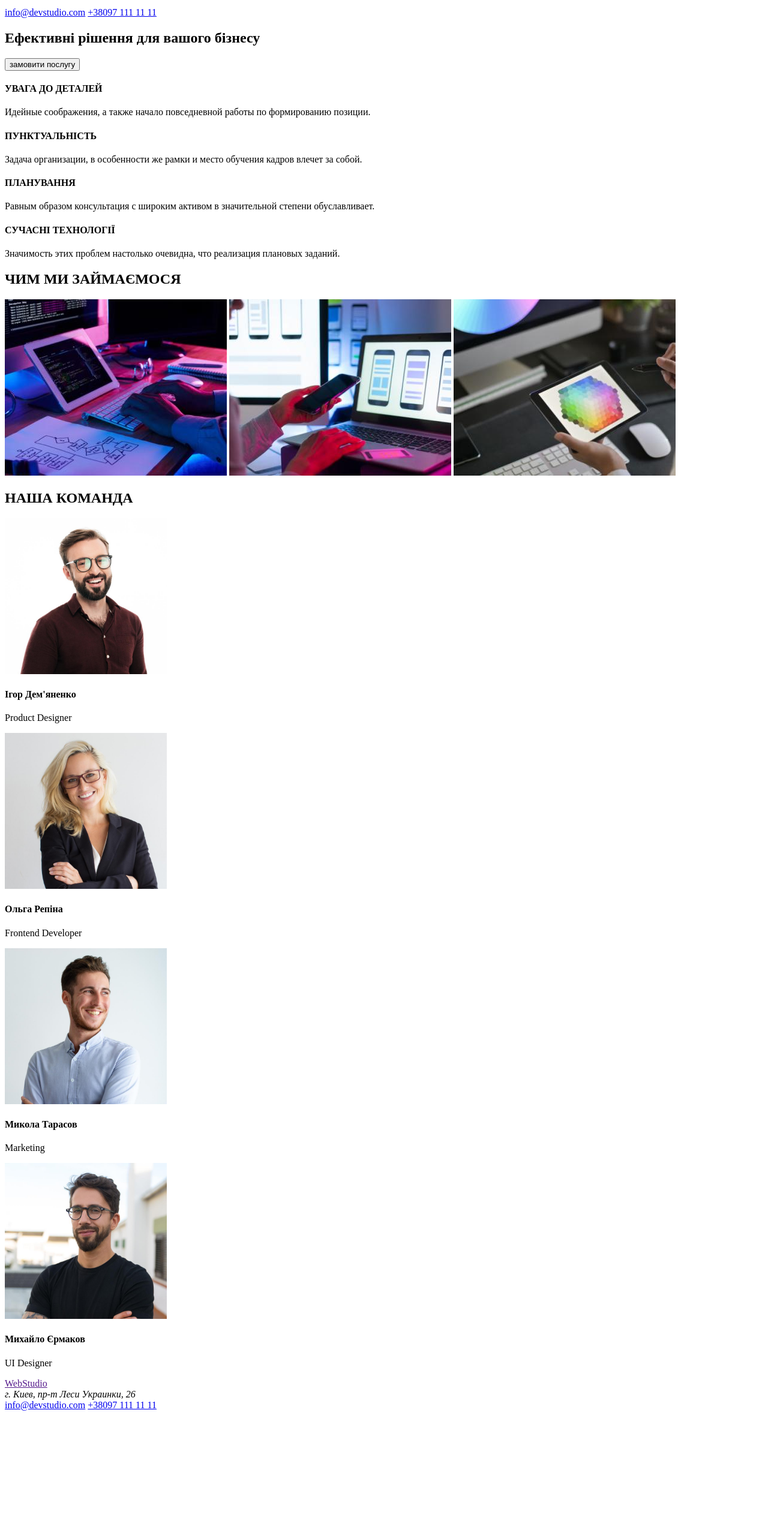
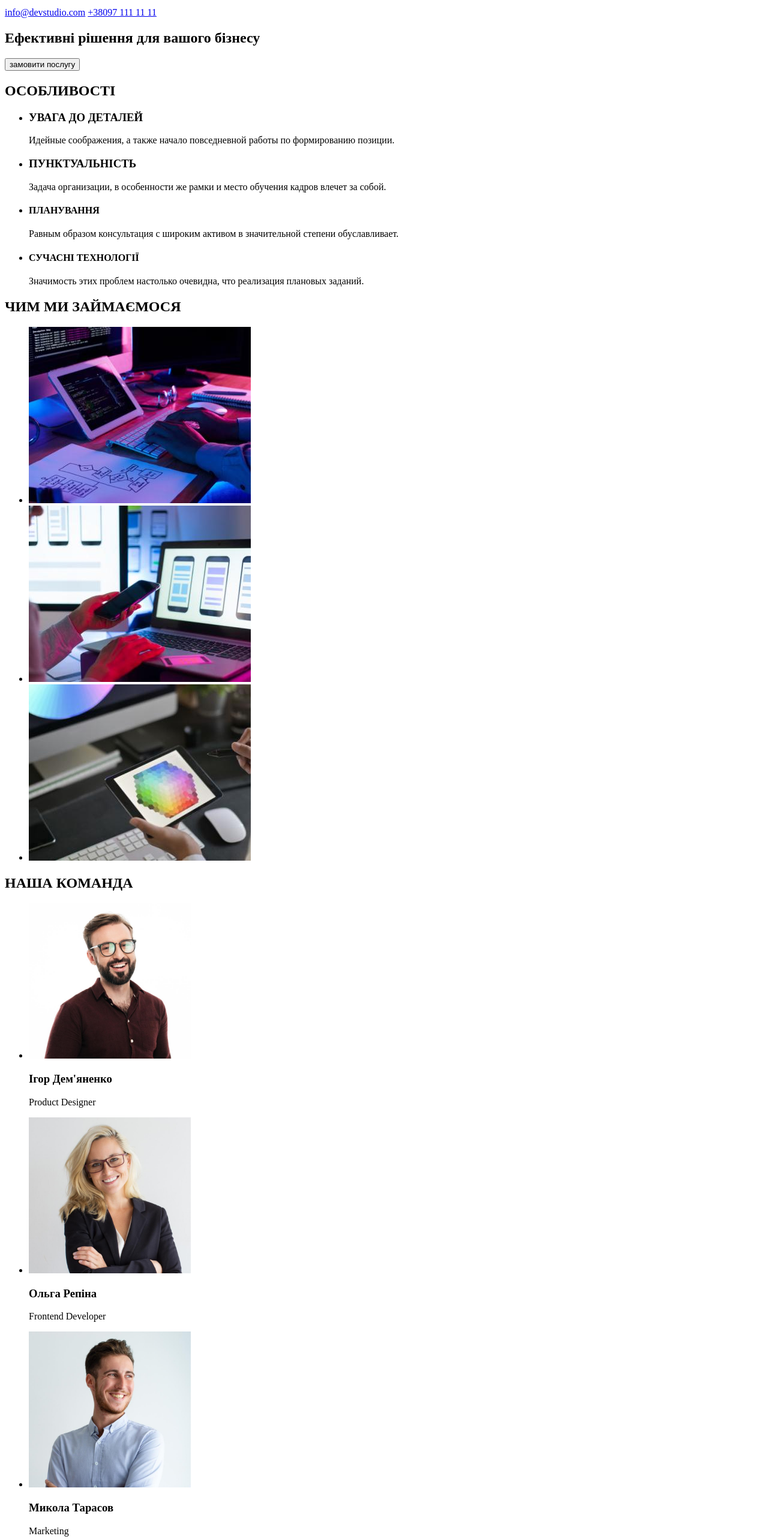
Before and after one commit to KomaNatoR/goit-markup-hw-01, a plain HTML site: page index.html in a window 1280 px wide. Shown: the part 100-2666 px from the top of the page at 60% size. Before the commit the page ends 2460 px from the top, so only its background shows below. Drawn offline with Linux system fonts and the light colour scheme.

Commit message:
reworkHW

```diff
--- a/index.html
+++ b/index.html
@@ -8,12 +8,12 @@
 </head>
 <body>
     <header>
-        <a href="">WebStudio</a>
+        <a href="/">WebStudio</a>
         <nav>
             <ul>
-                <li><a href="">Студія</a></li>
-                <li><a href="">Портфоліо</a></li>
-                <li><a href="">Контакти</a></li>
+                <li><a href="/">Студія</a></li>
+                <li><a href="/Портфоліо">Портфоліо</a></li>
+                <li><a href="/Контакти">Контакти</a></li>
             </ul>
         </nav>
 
@@ -22,59 +22,80 @@
 </header>
 
 <main>
-    <!-- HEAD -->
+    <!-- герой -->
     <section>
         <h1>Ефективні рішення для вашого бізнесу</h1>
         <button type="button">замовити послугу</button>
     </section>
-    <!-- SPECIFICS -->
+    <!-- особливості -->
     <section>
-        <h4>УВАГА ДО ДЕТАЛЕЙ</h4>
+        <h2>ОСОБЛИВОСТІ</h2>
+        <ul>
+            <li>
+                <h3>УВАГА ДО ДЕТАЛЕЙ</h3>
                 <P>
             Идейные соображения, а также начало повседневной работы по формированию позиции.
-        </P>
-        <h4>ПУНКТУАЛЬНІСТЬ</h4>
+                </P></li>
+            <li>
+                <h3>ПУНКТУАЛЬНІСТЬ</h3>
                 <p>
             Задача организации, в особенности же рамки и место обучения кадров влечет за собой.
-        </p>
+                </p></li>
+            <li>
                 <h4>ПЛАНУВАННЯ</h4>
                 <p>
             Равным образом консультация с широким активом в значительной степени обуславливает.
-        </p>
+                </p></li>
+            <li>
                 <h4>СУЧАСНІ ТЕХНОЛОГІЇ</h4>
                 <p>
             Значимость этих проблем настолько очевидна, что реализация плановых заданий.
-        </p>
+                </p></li>
+        </ul>
 
     </section>
-    <!-- OUR WORKING  -->
+    <!-- чим займаємося  -->
     <section>
 
         <h2>ЧИМ МИ ЗАЙМАЄМОСЯ</h2>
-        <img src="./images/work1.jpg" alt="work1" width="370">
-        <img src="./images/work2.jpg" alt="work2" width="370">
-        <img src="./images/work3.jpg" alt="work3" width="370">
+        <ul>
+            <li><img src="./images/work1.jpg" alt="work1" width="370"></li>
+            <li><img src="./images/work2.jpg" alt="work2" width="370"></li>
+            <li><img src="./images/work3.jpg" alt="work3" width="370"></li>
+        </ul>
+
     </section>
-
+    <!-- наша команда -->
     <section>
         <h2>НАША КОМАНДА</h2>
+        <ul>
+            <li>
                 <img src="./images/igor.jpg" alt="igor" width="270">
-        <h4>Ігор Дем'яненко</h4>
+                <h3>Ігор Дем'яненко</h3>
                 <p>Product Designer</p>
+            </li>
+            <li>
                 <img src="./images/olga.jpg" alt="olga" width="270">
-        <h4>Ольга Репіна</h4>
+                <h3>Ольга Репіна</h3>
                 <p>Frontend Developer</p>
+            </li>
+            <li>
                 <img src="./images/nik.jpg" alt="nikolai" width="270">
-        <h4>Микола Тарасов</h4>
+                <h3>Микола Тарасов</h3>
                 <p>Marketing</p>
+            </li>
+            <li>
                 <img src="./images/mih.jpg" alt="mihail" width="270">
                 <h4>Михайло Єрмаков</h4>
                 <p>UI Designer</p>
+            </li>
+        </ul>
+
     </section>
 </main>
 
 <footer>
-    <a href="">WebStudio</a>
+    <a href="/">WebStudio</a>
     <address>
         г. Киев, пр-т Леси Украинки, 26
     </address>
```
Lines whose indentation alone changed are shown as unchanged.
